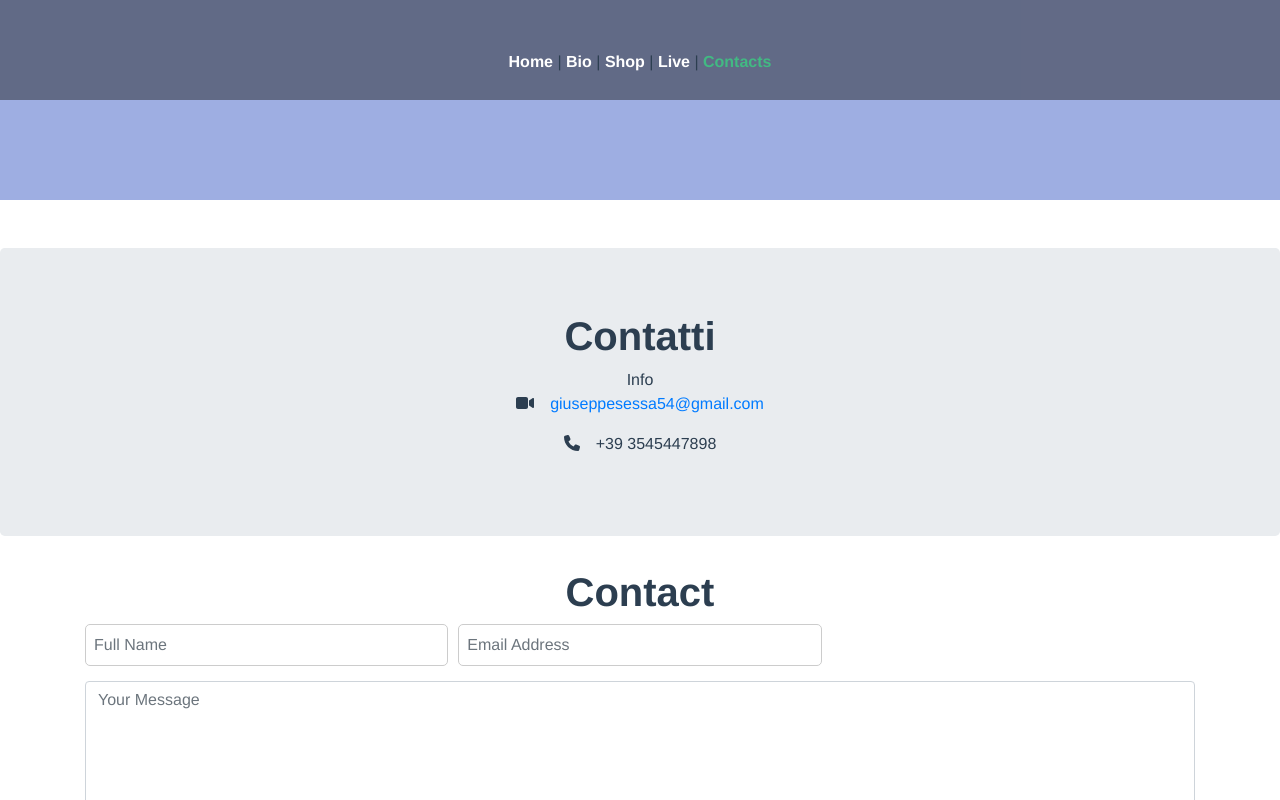
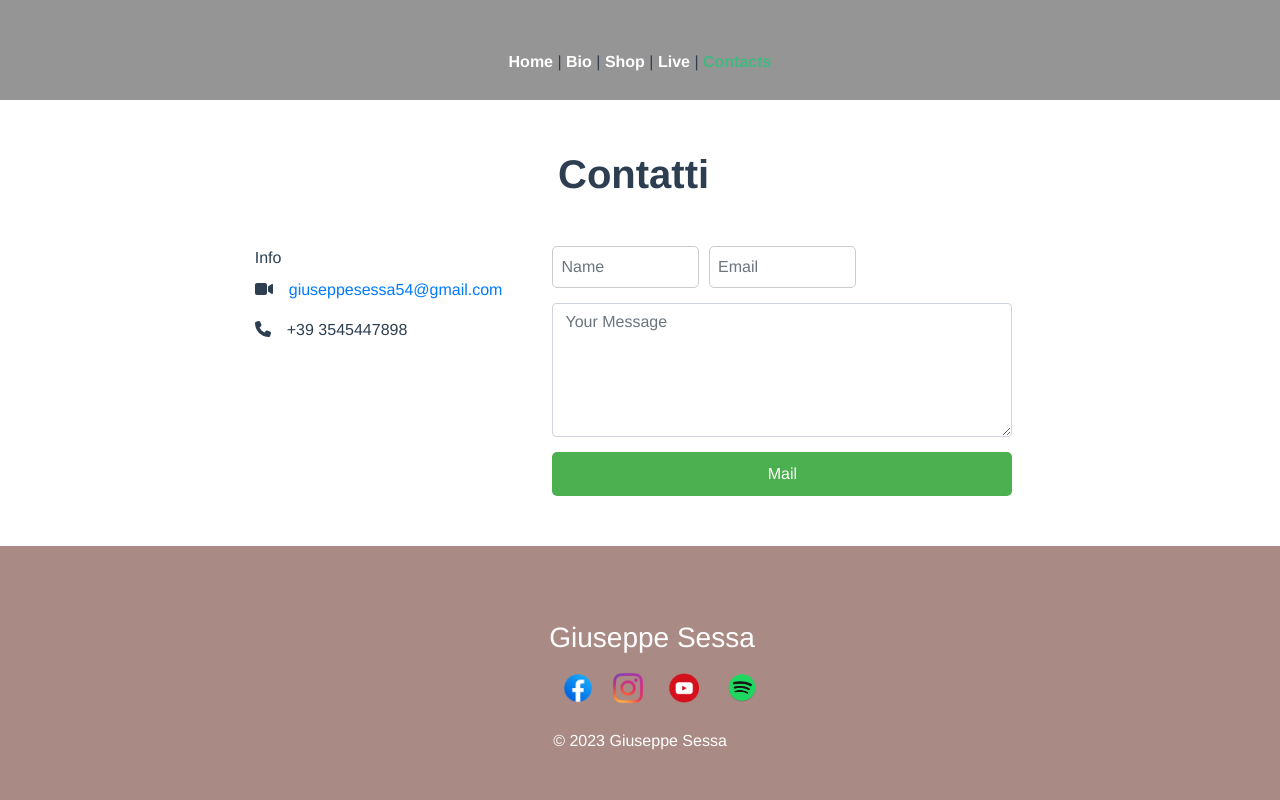
Before and after one commit to ilariaGalliano/blog-giuseppe-sessa, a Vue app: page /contacts in a window 1280 px wide. Shown: the top 800 px of the page. Built offline with nearby package versions, Linux system fonts and the light colour scheme.

Commit message:
Fixes and new Contact page

```diff
--- a/src/views/Bio.vue
+++ b/src/views/Bio.vue
@@ -2,9 +2,9 @@
   <div class="panel">
     <div class="container">
       <select name="lang" v-model="lang">
-          <option value="en">🇬🇧</option>
-          <option value="it">🇮🇹</option>
-        </select>
+        <option value="en">🇬🇧</option>
+        <option value="it">🇮🇹</option>
+      </select>
       <!-- <p class="music_video fade-in intro">Giuseppe</p> -->
       <h2 class="music_video fade-in title-big">
         {{ translate("my") }} <br />
--- a/src/views/Contacts.vue
+++ b/src/views/Contacts.vue
@@ -1,25 +1,20 @@
 <template>
-  <!-- CREARE FORM CHE MANDA MAIL DIRETTAMENTE -->
-  <div class="blue-box"></div>
-  <div class="jumbotron mt-5">
-    <h1>Contatti</h1>
-    <div>
+  <div class="container mt-5">
+    <h1 class="mb-5">Contatti</h1>
+    <div class="display-flex">
+      <div class="mr text-left">
         <span>Info</span>
-      <p>
+        <p class="mt-2">
           <font-awesome-icon class="pr-3" icon="fa-video" />
-        <a href="mailto:giuseppesessa54@gmail.com">giuseppesessa54@gmail.com</a>
+          <a href="mailto:giuseppesessa54@gmail.com"
+            >giuseppesessa54@gmail.com</a
+          >
         </p>
-    </div>
-    <div>
         <p>
           <font-awesome-icon class="pr-3" icon="fa-phone" />
           <span>+39 3545447898</span>
         </p>
       </div>
-  </div>
-
-  <div class="container">
-    <h1>Contact</h1>
       <form
         target="_blank"
         action="https://formsubmit.co/ilaria.galliano7@gmail.com"
@@ -32,7 +27,7 @@
                 type="text"
                 name="name"
                 class="form-control"
-              placeholder="Full Name"
+                placeholder="Name"
                 required
               />
             </div>
@@ -41,7 +36,7 @@
                 type="email"
                 name="email"
                 class="form-control"
-              placeholder="Email Address"
+                placeholder="Email"
                 required
               />
             </div>
@@ -52,14 +47,15 @@
             placeholder="Your Message"
             class="form-control"
             name="message"
-          rows="10"
+            rows="5"
             required
           ></textarea>
         </div>
         <button type="submit" class="btn btn-lg btn-dark btn-block">
-        Submit Form
+          Mail
         </button>
       </form>
+    </div>
   </div>
 </template>
 
@@ -79,6 +75,31 @@ export default {
   height: 200px;
   background: #9eaee2;
 }
+
+/* Medium Devices, Desktops */
+@media only screen and (min-width: 992px) {
+  .display-flex {
+    display: flex;
+    justify-content: center;
+  }
+
+  .mr {
+    margin-right: 50px;
+  }
+}
+
+/* Large Devices, Wide Screens */
+@media only screen and (min-width: 1200px) {
+  .display-flex {
+    display: flex;
+    justify-content: center;
+  }
+
+  .mr {
+    margin-right: 50px;
+  }
+}
+
 /*
 .jumbotron {
   background: #f19998;
@@ -92,6 +113,12 @@ h1 {
 li {
   list-style: none;
   padding: 10px;
+}
+
+.container {
+  width: 100%;
+  height: 100%;
+  padding: 8% 5% 0 4%;
 }
 
 /*TEST/ */
--- a/src/views/Live.vue
+++ b/src/views/Live.vue
@@ -1,21 +1,7 @@
-
- <template>
-  <!-- <div class="section music_video">
-    <h1 class="title">Vieni a sentirmi live</h1>
-  </div>
-  <div class="section music_video">
-    <h1 class="title">Cerca la città più vicina a te</h1>
-  </div>
-  <div class="section music_video">
-    <h1 class="title">A presto</h1>
-  </div>
-
-  <video class="video-bg" src="../assets/video.mp4" autoplay muted loop></video> -->
-  <!-- IN ATTESA DELLE DATE DEI LIVE -->
-
+<template>
   <div class="panel">
     <div class="container">
-      <p class="music_video fade-in intro">Ecco</p>
+      <p class="music_video fade-in intro">Live</p>
       <h2 class="music_video fade-in title-big">
         Le nuove <br />
         date.
@@ -30,16 +16,13 @@
 
   <div class="panel">
     <div class="container">
-      <h2 class="music_video fade-in title-med">
+      <h2 class="music_video fade-in title-med mb-2">
         Gli eventi <br />
         disponibili
       </h2>
-      <p class="music_video fade-in subtitle">
-        Lorem ipsum dolor sit amet consectetur adipisicing elit. Alias, adipisci
-        provident beatae consequatur laboriosam, illo earum nostrum quas ab
-        commodi repellendus quibusdam modi molestiae fuga veniam neque
-        asperiores accusamus pariatur?
-      </p>
+      <p class="music_video fade-in subtitle">Napoli</p>
+      <p class="music_video fade-in subtitle">Roma</p>
+      <p class="music_video fade-in subtitle">Milano</p>
       <img
         src="../assets/2389landi-gio.jpg"
         alt="concert-pic"
@@ -50,11 +33,9 @@
 
   <div class="panel">
     <div class="container">
+      <p class="music_video fade-in orange-text">Ti aspetto live</p>
       <p class="music_video fade-in orange-text">
-        Ecco le foto dei live
-      </p>
-      <p class="music_video fade-in orange-text">
-        lo show indimenticabile
+        per uno show indimenticabile
       </p>
       <img
         src="../assets/7-2386landi-gio.jpg"
@@ -82,18 +63,6 @@ body {
   font-size: 16px;
   box-sizing: border-box;
   background: #000;
-}
-
-/* Video  */
-.video-bg {
-  width: 100%;
-  max-height: 600px;
-  position: fixed;
-  top: 0;
-  left: 0;
-  object-fit: cover;
-  opacity: 0, 6;
-  z-index: 0;
 }
 
 /* Sections styles  */
@@ -143,8 +112,7 @@ body {
   /* border: 1px solid red; */
   width: 100%;
   max-width: 900px;
-  height: 100vh;
-  padding: 10% 5% 0 4%;
+  padding: 7% 5% 0 4%;
 }
 
 .intro {
@@ -180,7 +148,7 @@ body {
 .subtitle {
   font-size: 1.5rem;
   color: #666;
-  max-width: 500px;
+  /* max-width: 500px; */
   padding-bottom: 10px;
 }
 
--- a/src/views/Shop.vue
+++ b/src/views/Shop.vue
@@ -133,11 +133,12 @@ export default {
 }
 
 .card-body:hover {
-  box-shadow: 0 0 50px rgba(0, 0, 0, 0.3);
+  box-shadow: 0 0 30px rgba(0, 0, 0, 0.3);
   transition: all 150ms ease-in-out;
   transform: scale(1);
   opacity: 1;
   cursor: pointer;
+  border-radius: 0.25%;
 }
 
 .card-info {
@@ -183,6 +184,7 @@ export default {
     transform: scale(1);
     opacity: 1;
     cursor: pointer;
+    border-radius: 40px;
   }
 }
 </style>
```
Lines whose indentation alone changed are shown as unchanged.
